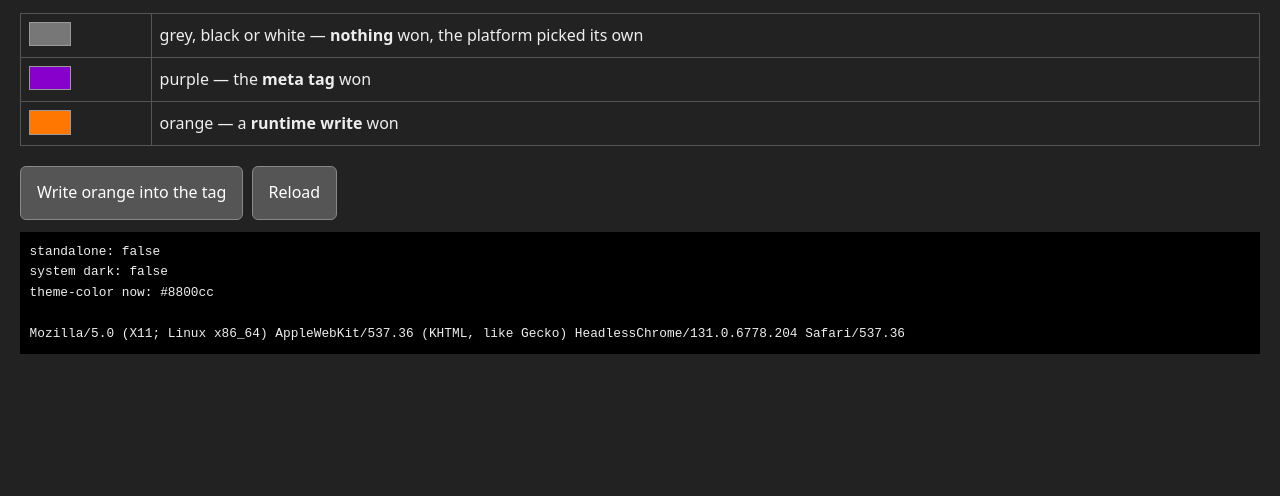
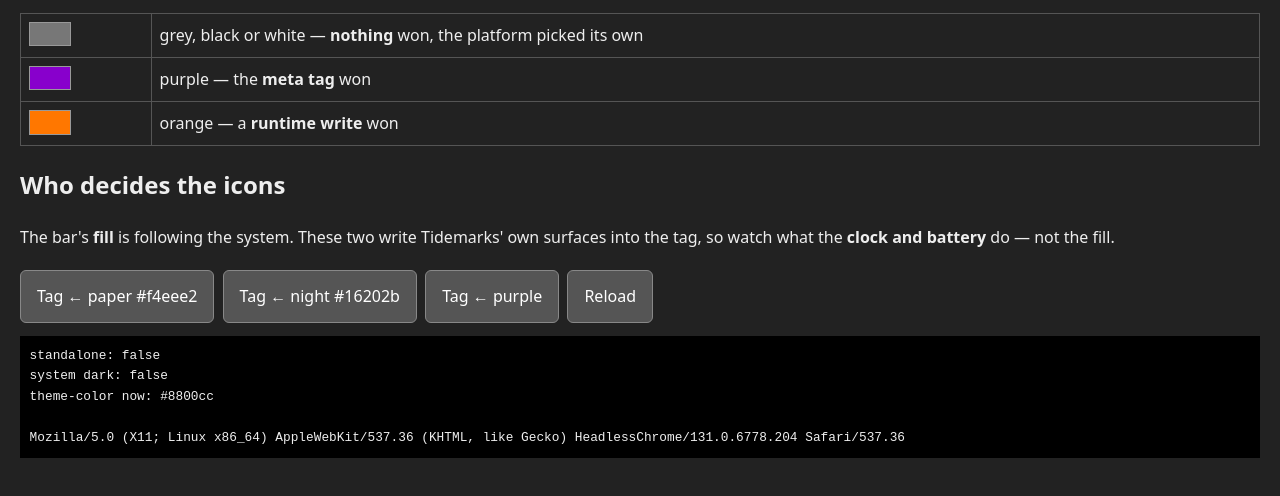
Before and after one commit to yurenju/playground, a plain HTML site: page a/index.html in a window 1280 px wide. Shown: the part 112-608 px from the top of the page. Drawn offline with Linux system fonts and the light colour scheme.

Commit message:
probe A and B: separate the manifest from the meta tag

```diff
--- a/a/index.html
+++ b/a/index.html
@@ -75,7 +75,14 @@
       </tr>
     </table>
 
-    <button onclick="paint('#ff7700')">Write orange into the tag</button>
+    <h2>Who decides the icons</h2>
+    <p>
+      The bar's <b>fill</b> is following the system. These two write Tidemarks' own surfaces into
+      the tag, so watch what the <b>clock and battery</b> do — not the fill.
+    </p>
+    <button onclick="paint('#f4eee2')">Tag ← paper #f4eee2</button>
+    <button onclick="paint('#16202b')">Tag ← night #16202b</button>
+    <button onclick="paint('#8800cc')">Tag ← purple</button>
     <button onclick="location.reload()">Reload</button>
     <pre id="state"></pre>
 
```
